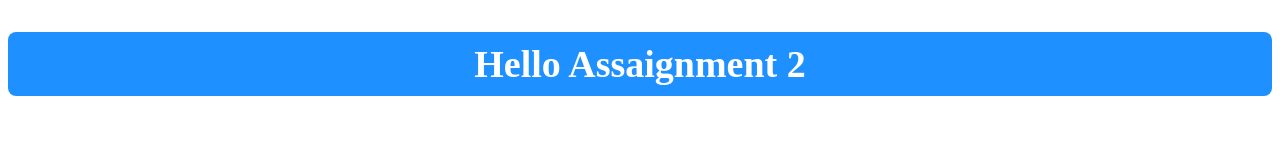
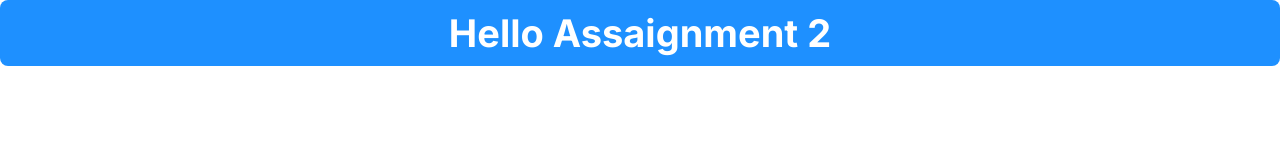
Before and after one commit to Mishuri21/ph-b9-assaignment-02, a plain HTML site: page index.html in a window 1280 px wide. Drawn offline with Linux system fonts and the light colour scheme.

Commit message:
added inter google font

```diff
--- a/index.html
+++ b/index.html
@@ -1,13 +1,22 @@
 <!DOCTYPE html>
 <html lang="en">
+
 <head>
     <meta charset="UTF-8">
     <meta name="viewport" content="width=device-width, initial-scale=1.0">
     <title>B10 A2</title>
+    <!-- Google font Inter -->
+    <link rel="preconnect" href="https://fonts.googleapis.com">
+    <link rel="preconnect" href="https://fonts.gstatic.com" crossorigin>
+    <link
+        href="https://fonts.googleapis.com/css2?family=Inter:ital,opsz,wght@0,14..32,100..900;1,14..32,100..900&display=swap"
+        rel="stylesheet">
     <link rel="stylesheet" href="./styles/style.css">
 </head>
+
 <body>
     <h2>Hello Assaignment 2</h2>
 
 </body>
+
 </html>
--- a/styles/style.css
+++ b/styles/style.css
@@ -1,3 +1,10 @@
+* {
+    margin: 0px;
+    padding: 0px;
+    box-sizing: border-box;
+    font-family: "Inter", sans-serif;
+}
+
 h2 {
     text-align: center;
     background-color: dodgerblue;
```
